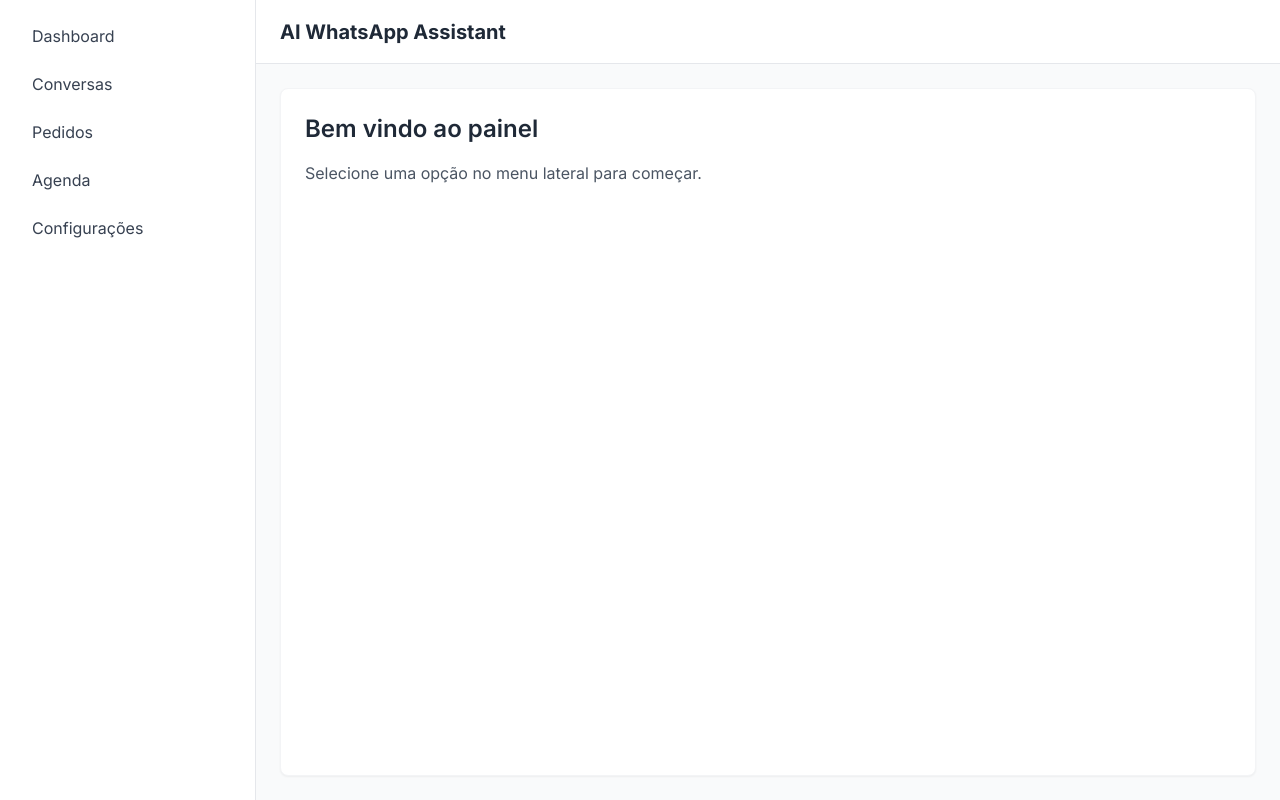
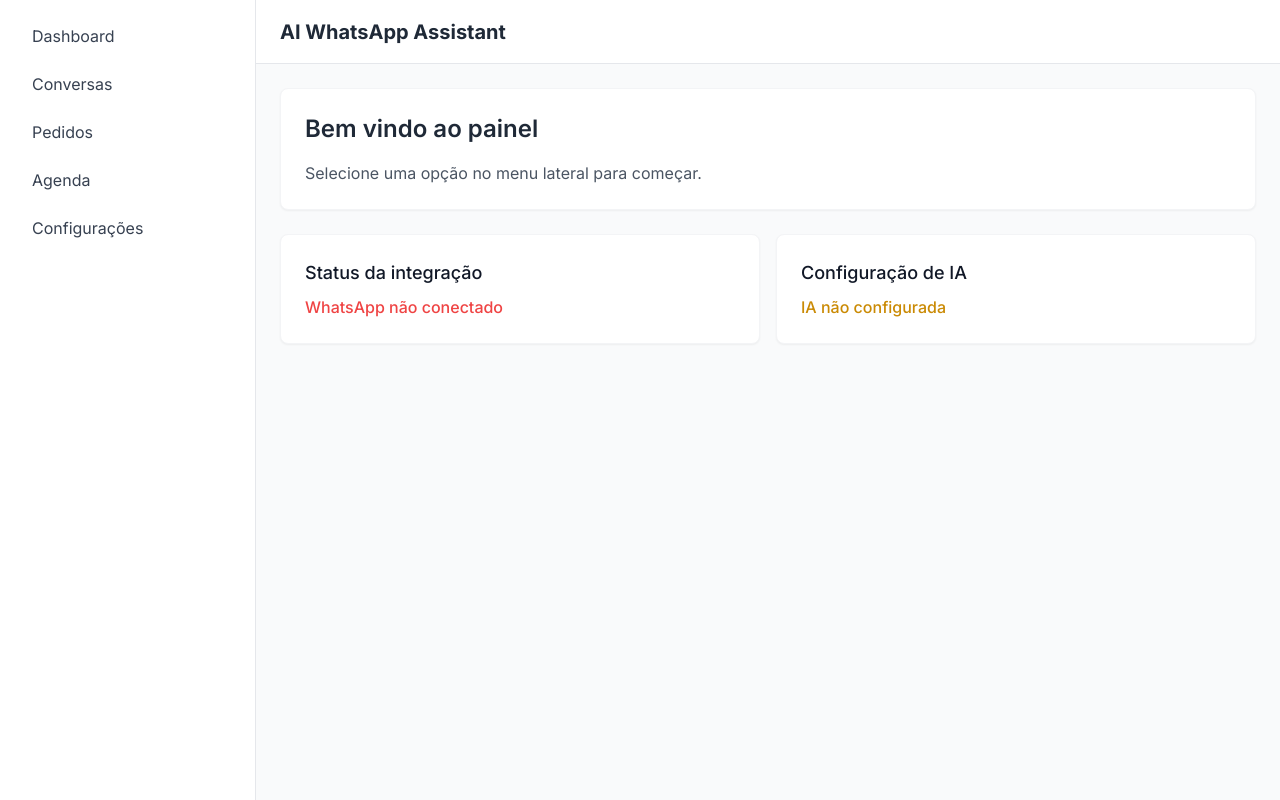
Before and after one commit to vtvariaty-svg/automation-whatsapp, a Next.js app in the folder apps/web/: page /dashboard in a window 1280 px wide. Built offline with nearby package versions, Linux system fonts and the light colour scheme; no server answers.

Commit message:
feat: frontend auth system and api client

```diff
--- a/apps/web/app/dashboard/page.tsx
+++ b/apps/web/app/dashboard/page.tsx
@@ -1,8 +1,21 @@
 export default function DashboardPage() {
   return (
-    <div className="bg-white p-6 rounded-lg shadow-sm border border-gray-100 min-h-full">
-      <h2 className="text-2xl font-semibold text-gray-800 mb-4">Bem vindo ao painel</h2>
-      <p className="text-gray-600">Selecione uma opção no menu lateral para começar.</p>
+    <div className="space-y-6">
+      <div className="bg-white p-6 rounded-lg shadow-sm border border-gray-100">
+        <h2 className="text-2xl font-semibold text-gray-800 mb-4">Bem vindo ao painel</h2>
+        <p className="text-gray-600">Selecione uma opção no menu lateral para começar.</p>
+      </div>
+
+      <div className="grid grid-cols-1 md:grid-cols-2 gap-4">
+        <div className="bg-white p-6 rounded-lg shadow-sm border border-gray-100">
+          <h3 className="text-lg font-medium text-gray-900 mb-2">Status da integração</h3>
+          <p className="text-red-500 font-medium">WhatsApp não conectado</p>
+        </div>
+        <div className="bg-white p-6 rounded-lg shadow-sm border border-gray-100">
+          <h3 className="text-lg font-medium text-gray-900 mb-2">Configuração de IA</h3>
+          <p className="text-yellow-600 font-medium">IA não configurada</p>
+        </div>
+      </div>
     </div>
   );
 }
--- a/apps/web/app/layout.tsx
+++ b/apps/web/app/layout.tsx
@@ -11,6 +11,8 @@ export const metadata: Metadata = {
   description: "Automatize atendimento, pedidos e agendamentos com IA",
 };
 
+import { AuthProvider } from "@/context/AuthContext";
+
 export default function RootLayout({
   children,
 }: Readonly<{
@@ -19,6 +21,7 @@ export default function RootLayout({
   return (
     <html lang="pt-BR">
       <body className={inter.className}>
+        <AuthProvider>
           <div className="flex h-screen overflow-hidden bg-gray-50">
             <Sidebar />
             <div className="flex flex-col flex-1 w-full relative">
@@ -28,6 +31,7 @@ export default function RootLayout({
               </main>
             </div>
           </div>
+        </AuthProvider>
       </body>
     </html>
   );
--- a/apps/web/app/login/page.tsx
+++ b/apps/web/app/login/page.tsx
@@ -1,11 +1,24 @@
+'use client';
+
+import { useState } from "react";
 import Button from "@/components/Button";
+import { useAuth } from "@/hooks/useAuth";
 
 export default function LoginPage() {
+  const [email, setEmail] = useState("");
+  const [password, setPassword] = useState("");
+  const { login, loading } = useAuth();
+
+  const handleSubmit = async (e: React.FormEvent) => {
+    e.preventDefault();
+    await login({ email, password });
+  };
+
   return (
     <div className="flex items-center justify-center min-h-[80vh]">
       <div className="bg-white p-8 rounded-lg shadow-md w-full max-w-md border border-gray-100">
         <h2 className="text-2xl font-bold text-center mb-6 text-gray-800">Login</h2>
-        <form className="space-y-4">
+        <form className="space-y-4" onSubmit={handleSubmit}>
           <div>
             <label className="block text-sm font-medium text-gray-700 mb-1" htmlFor="email">
               Email
@@ -13,8 +26,11 @@ export default function LoginPage() {
             <input
               type="email"
               id="email"
+              value={email}
+              onChange={(e) => setEmail(e.target.value)}
               className="w-full px-3 py-2 border border-gray-300 rounded-md focus:outline-none focus:ring-2 focus:ring-blue-500"
               placeholder="seu@email.com"
+              required
             />
           </div>
           <div>
@@ -24,12 +40,15 @@ export default function LoginPage() {
             <input
               type="password"
               id="password"
+              value={password}
+              onChange={(e) => setPassword(e.target.value)}
               className="w-full px-3 py-2 border border-gray-300 rounded-md focus:outline-none focus:ring-2 focus:ring-blue-500"
               placeholder="••••••••"
+              required
             />
           </div>
-          <Button type="button" className="w-full mt-4">
-            Entrar
+          <Button type="submit" className="w-full mt-4" disabled={loading}>
+            {loading ? "Entrando..." : "Entrar"}
           </Button>
         </form>
       </div>
--- /dev/null
+++ b/apps/web/context/AuthContext.tsx
@@ -0,0 +1,64 @@
+'use client';
+
+import React, { createContext, useState, useEffect, ReactNode } from 'react';
+import { useRouter } from 'next/navigation';
+import { authStorage } from '@/lib/auth/auth';
+import { authApi } from '@/lib/api/client';
+
+interface AuthContextType {
+  user: any;
+  token: string | null;
+  loading: boolean;
+  login: (credentials: any) => Promise<void>;
+  logout: () => void;
+}
+
+export const AuthContext = createContext<AuthContextType | undefined>(undefined);
+
+export function AuthProvider({ children }: { children: ReactNode }) {
+  const [user, setUser] = useState<any>(null);
+  const [token, setToken] = useState<string | null>(null);
+  const [loading, setLoading] = useState(true);
+  const router = useRouter();
+
+  useEffect(() => {
+    const savedToken = authStorage.getToken();
+    if (savedToken) {
+      setToken(savedToken);
+      // In a real app, we would fetch the user here
+      setUser({ email: 'user@demo.com', name: 'SaaS User' });
+    }
+    setLoading(false);
+  }, []);
+
+  const login = async (credentials: any) => {
+    setLoading(true);
+    try {
+      const response = await authApi.login(credentials);
+      setToken(response.token);
+      setUser(response.user);
+      authStorage.saveToken(response.token);
+      // Set cookie for middleware
+      document.cookie = `auth_token=${response.token}; path=/; max-age=86400`;
+      router.push('/dashboard');
+    } catch (error) {
+      console.error('Login failed', error);
+    } finally {
+      setLoading(false);
+    }
+  };
+
+  const logout = () => {
+    authStorage.logout();
+    setToken(null);
+    setUser(null);
+    document.cookie = 'auth_token=; path=/; expires=Thu, 01 Jan 1970 00:00:00 GMT';
+    router.push('/login');
+  };
+
+  return (
+    <AuthContext.Provider value={{ user, token, loading, login, logout }}>
+      {children}
+    </AuthContext.Provider>
+  );
+}
--- /dev/null
+++ b/apps/web/hooks/useAuth.ts
@@ -0,0 +1,12 @@
+'use client';
+
+import { useContext } from 'react';
+import { AuthContext } from '@/context/AuthContext';
+
+export function useAuth() {
+  const context = useContext(AuthContext);
+  if (context === undefined) {
+    throw new Error('useAuth must be used within an AuthProvider');
+  }
+  return context;
+}
--- /dev/null
+++ b/apps/web/lib/api/client.ts
@@ -0,0 +1,33 @@
+const API_URL = process.env.NEXT_PUBLIC_API_URL || 'http://localhost:3000';
+
+export async function apiClient(endpoint: string, options: RequestInit = {}) {
+  const token = localStorage.getItem('auth_token');
+
+  const headers = {
+    'Content-Type': 'application/json',
+    ...(token && { Authorization: `Bearer ${token}` }),
+    ...options.headers,
+  };
+
+  const response = await fetch(`${API_URL}${endpoint}`, {
+    ...options,
+    headers,
+  });
+
+  if (!response.ok) {
+    throw new Error(`API Error: ${response.statusText}`);
+  }
+
+  return response.json();
+}
+
+export const authApi = {
+  login: async (credentials: any) => {
+    // Mock login for now
+    return { token: 'token_demo_123', user: { email: credentials.email, name: 'User Demo' } };
+  },
+  getUser: async () => {
+    // Mock get user
+    return { email: 'demo@example.com', name: 'User Demo' };
+  }
+};
--- /dev/null
+++ b/apps/web/lib/auth/auth.ts
@@ -0,0 +1,18 @@
+export const authStorage = {
+  saveToken: (token: string) => {
+    if (typeof window !== 'undefined') {
+      localStorage.setItem('auth_token', token);
+    }
+  },
+  getToken: () => {
+    if (typeof window !== 'undefined') {
+      return localStorage.getItem('auth_token');
+    }
+    return null;
+  },
+  logout: () => {
+    if (typeof window !== 'undefined') {
+      localStorage.removeItem('auth_token');
+    }
+  }
+};
```
Also changed, not shown: apps/web/middleware.ts (added, +25 -0 lines). Lines whose indentation alone changed are shown as unchanged.
